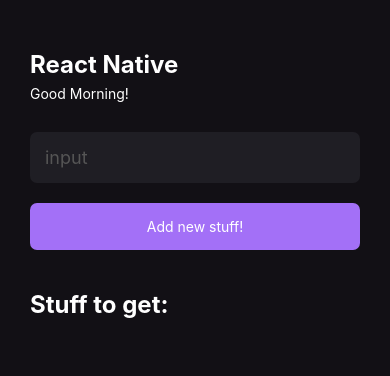
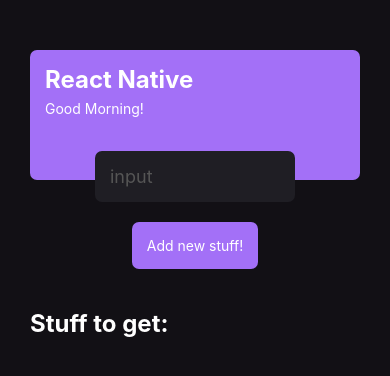
Before and after one commit to Rafhael-Josino/React-Native-Study, a React Native app: screen / in a window 390 px wide. Shown: the top 376 px of the page. Built offline with nearby package versions, Linux system fonts and the light colour scheme.

Commit message:
Header component added

```diff
--- /dev/null
+++ b/src/components/Header.tsx
@@ -0,0 +1,48 @@
+import React, { useState, useEffect } from 'react';
+import {
+    View,
+    Text,
+    StyleSheet,
+} from 'react-native';
+
+export function Header() {
+    const [greeting, setGreeting] = useState('');
+
+    useEffect(() => {
+        const currentHour = new Date().getHours();
+
+        if (currentHour < 12) {
+          setGreeting('Good Morning!');
+        } else if (currentHour < 18){
+          setGreeting('Good Afternoon!');
+        } else {
+          setGreeting('Good Night!');
+        }
+    }, []);
+
+    return <View style={styles.headerBackGround}>
+        <Text style={styles.title}>React Native</Text>
+
+        <Text style={styles.greetings}>
+            {greeting}
+        </Text>
+    </View>
+}
+
+const styles = StyleSheet.create({
+    headerBackGround: {
+        backgroundColor: '#a370f7',
+        height: 130,
+        padding: 15,
+        borderRadius: 7,
+    },
+    title: {
+        color: '#fff',
+        fontSize: 24,
+        fontWeight: 'bold',
+    },
+    greetings: {
+        marginTop: 6,
+        color: '#fff',
+    },
+})
--- a/src/pages/Home.tsx
+++ b/src/pages/Home.tsx
@@ -1,4 +1,4 @@
-import React, { useState, useEffect } from "react";
+import React, { useState } from "react";
 import {
   View,
   Text,
@@ -7,6 +7,7 @@
   FlatList,
   Keyboard,
 } from 'react-native';
+import { Header } from "../components/Header";
 import Button from '../components/Button';
 import Card from '../components/Card';
 import { StuffType } from "../types";
@@ -14,7 +15,6 @@
 function Home() {
   const [newStuff, setNewStuff] = useState('');
   const [myStuff, setMyStuff] = useState<StuffType[]>([]);
-  const [greeting, setGreeting] = useState('');
 
   const addStuffHandler = () => {
     const data = {
@@ -31,25 +31,10 @@
     setMyStuff(oldStuff => oldStuff.filter(stuff => stuff.id !== id))
   }
 
-  useEffect(() => {
-    const currentHour = new Date().getHours();
+  return <View style={styles.container}>
+    <Header />
 
-    if (currentHour < 12) {
-      setGreeting('Good Morning!');
-    } else if (currentHour < 18){
-      setGreeting('Good Afternoon!');
-    } else {
-      setGreeting('Good Night!');
-    }
-  }, []);
-
-  return <View style={styles.container}>
-    <Text style={styles.title}>React Native</Text>
-
-    <Text style={styles.greetings}>
-      {greeting}
-    </Text>
-
+    <View style={{alignItems: 'center'}}>
       <TextInput
         style={styles.input}
         placeholder="input"
@@ -62,6 +47,7 @@
         onPress={addStuffHandler}
         title='Add new stuff!'
       />
+    </View>
 
     <Text style={[styles.title, {marginVertical: 40}]}>
       Stuff to get:
@@ -98,12 +84,9 @@
     color: '#fff',
     fontSize: 18,
     padding: 15,
-    marginTop: 30,
+    marginTop: -29,
+    width: 200,
     borderRadius: 7,
-  },
-  greetings: {
-    marginTop: 6,
-    color: '#fff',
   },
 });
 
```
Lines whose indentation alone changed are shown as unchanged.
